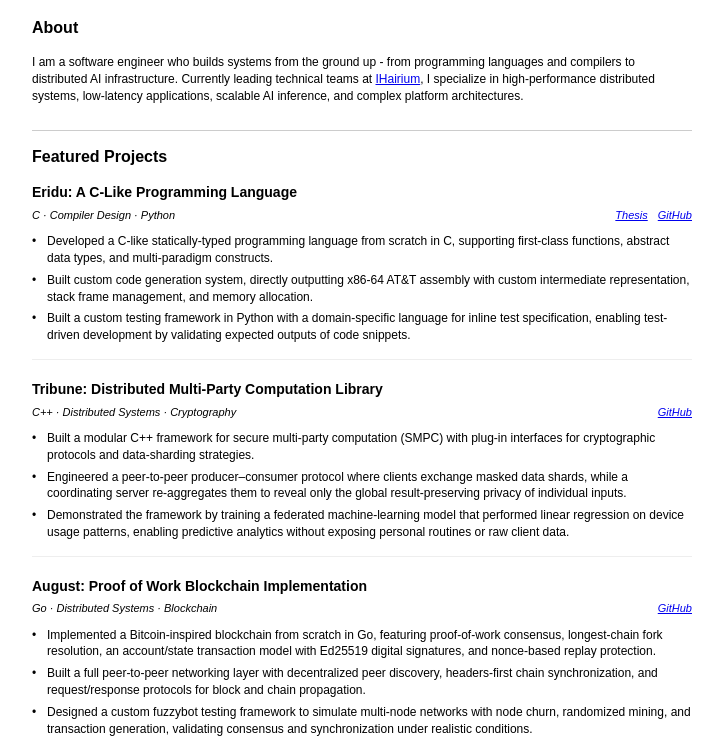
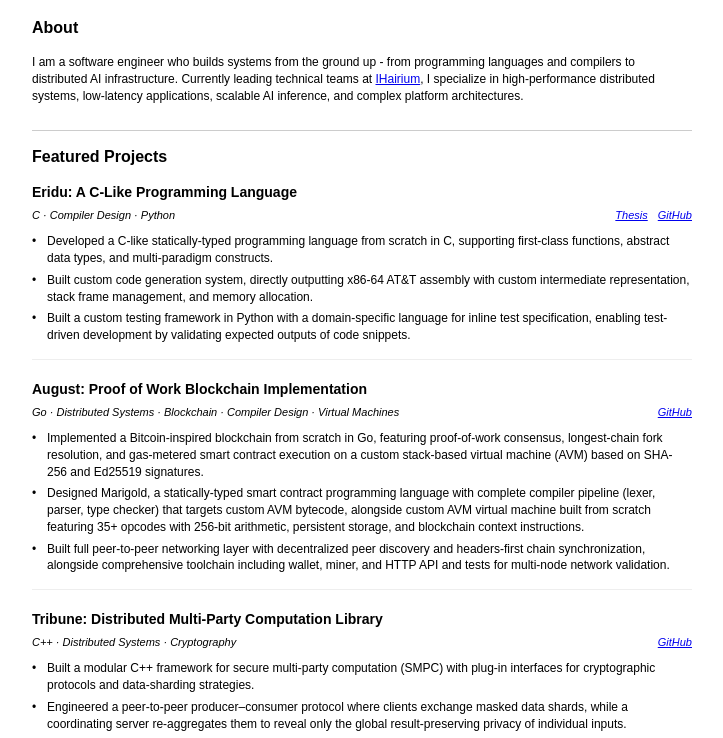
Before and after one commit to frederikgramkortegaard/frederikgramkortegaard.github.io, a plain HTML site: page index.html in a window 1280 px wide. Shown: the part 70-808 px from the top of the page, without its empty margins (278-1001 px from the left). Drawn offline with Linux system fonts and the light colour scheme.

Commit message:
Update index.html

```diff
--- a/index.html
+++ b/index.html
@@ -472,6 +472,18 @@ body {
                         </ul>
                     </div>
 
+  <div class="project">
+    <h3>August: Proof of Work Blockchain Implementation</h3>
+    <div class="project-meta">
+        <span class="tech-stack">Go · Distributed Systems · Blockchain · Compiler Design · Virtual Machines</span>
+        <a href="https://github.com/frederikgramkortegaard/august" target="_blank">GitHub</a>
+    </div>
+    <ul>
+        <li>Implemented a Bitcoin-inspired blockchain from scratch in Go, featuring proof-of-work consensus, longest-chain fork resolution, and gas-metered smart contract execution on a custom stack-based virtual machine (AVM) based on SHA-256 and Ed25519 signatures.</li>
+        <li>Designed Marigold, a statically-typed smart contract programming language with complete compiler pipeline (lexer, parser, type checker) that targets custom AVM bytecode, alongside custom AVM virtual machine built from scratch featuring 35+ opcodes with 256-bit arithmetic, persistent storage, and blockchain context instructions.</li>
+        <li>Built full peer-to-peer networking layer with decentralized peer discovery and headers-first chain synchronization, alongside comprehensive toolchain including wallet, miner, and HTTP API and tests for multi-node network validation.</li>
+    </ul>
+</div>
                     <div class="project">
                         <h3>Tribune: Distributed Multi-Party Computation Library</h3>
                         <div class="project-meta">
@@ -485,19 +497,6 @@ body {
                         </ul>
                     </div>
 
-                    <div class="project">
-                        <h3>August: Proof of Work Blockchain Implementation</h3>
-                        <div class="project-meta">
-                            <span class="tech-stack">Go · Distributed Systems · Blockchain</span>
-                            <a href="https://github.com/frederikgramkortegaard/august" target="_blank">GitHub</a>
-                        </div>
-                        <ul>
-                            <li>Implemented a Bitcoin-inspired blockchain from scratch in Go, featuring proof-of-work consensus, longest-chain fork resolution, an account/state transaction model with Ed25519 digital signatures, and nonce-based replay protection.</li>
-                            <li>Built a full peer-to-peer networking layer with decentralized peer discovery, headers-first chain synchronization, and request/response protocols for block and chain propagation.</li>
-                            <li>Designed a custom fuzzybot testing framework to simulate multi-node networks with node churn, randomized mining, and transaction generation, validating consensus and synchronization under realistic conditions.</li>
-                        </ul>
-                    </div>
-                </div>
                                 </section>
 
                     <section id="experience" class="section">
```
